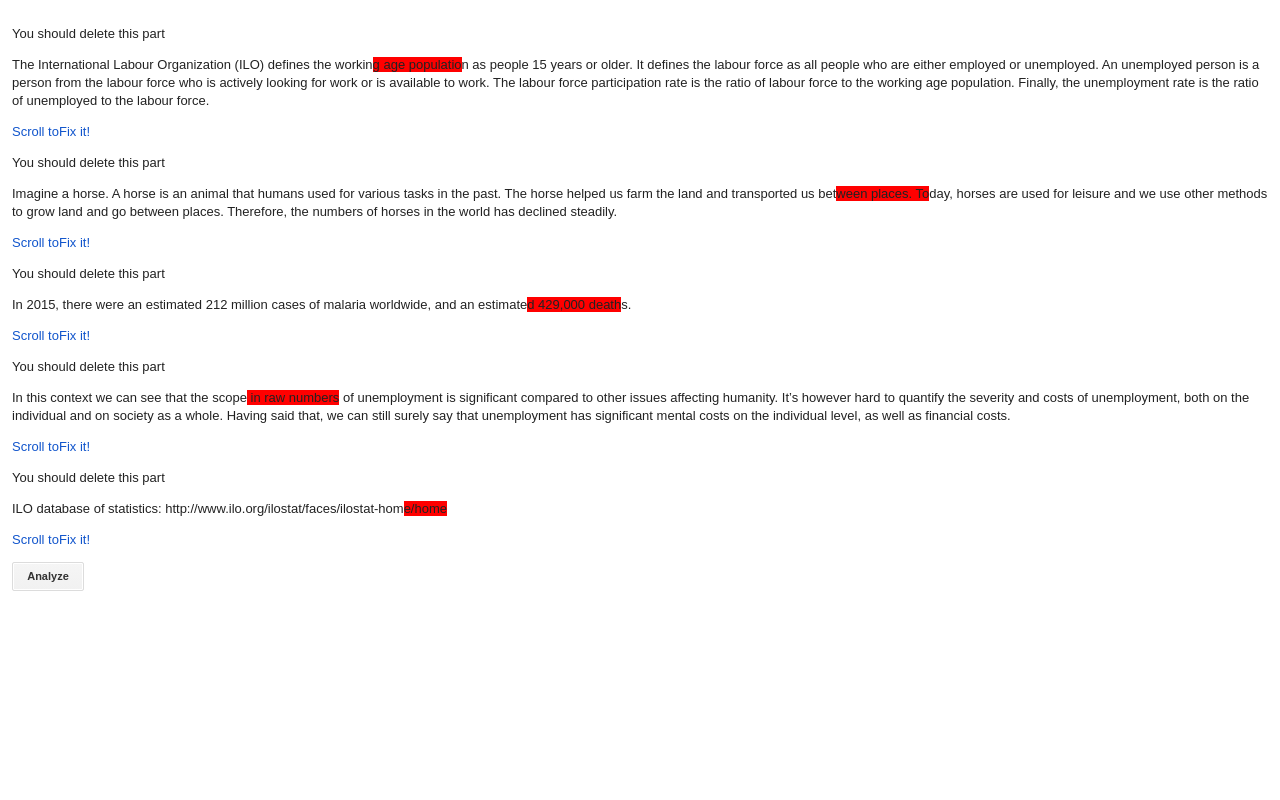
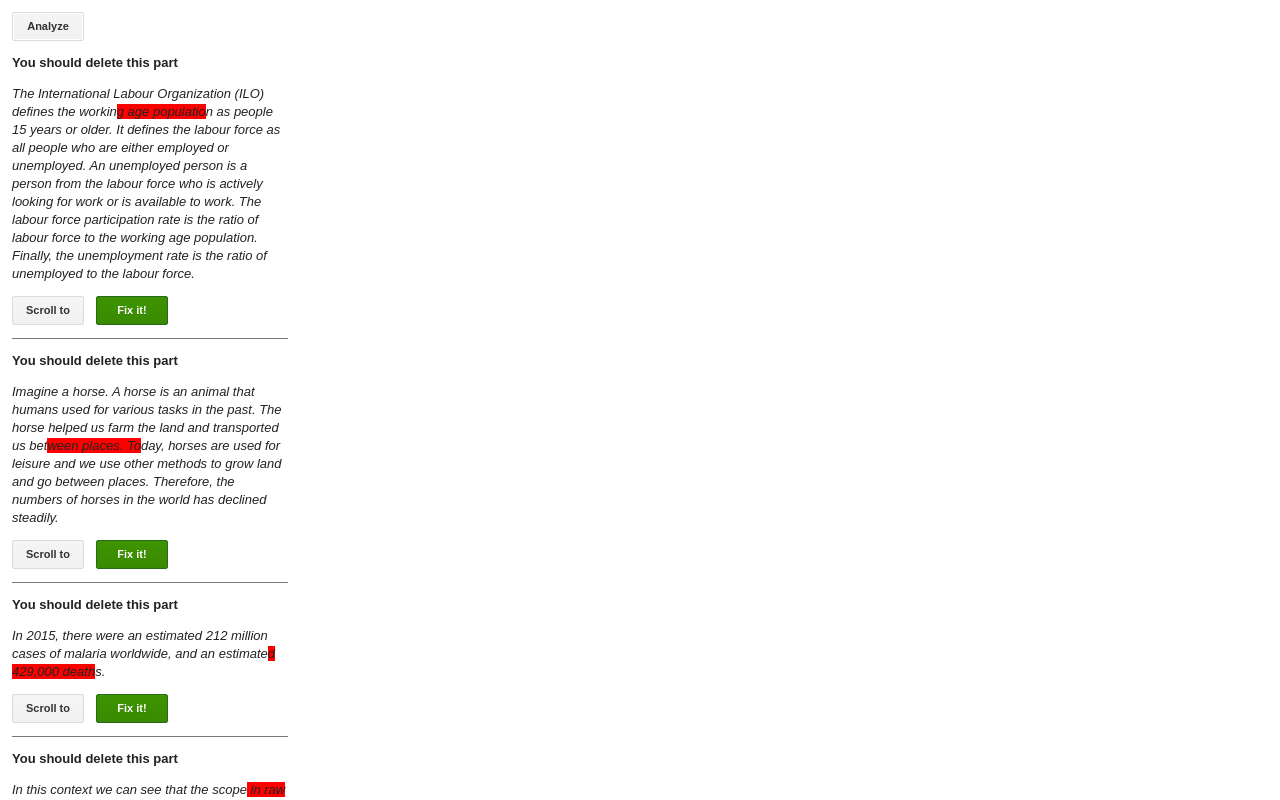
Before and after one commit to johannth/google-docs-writing-companion, a React (Create React App) app: page / in a window 1280 px wide. Both pictures are taken after a click on the button "Analyze". Shown: the top 800 px of the page. Built offline with nearby package versions, Linux system fonts and the light colour scheme.

Commit message:
Slightly nicer styling

```diff
--- a/src/App.css
+++ b/src/App.css
@@ -1,28 +1,16 @@
-.App {
-  text-align: center;
+.sidebar {
+  width: 300px;
 }
 
-.App-logo {
-  animation: App-logo-spin infinite 20s linear;
-  height: 80px;
+.suggestion {
+  border-bottom: 1px solid #777;
 }
 
-.App-header {
-  background-color: #222;
-  height: 150px;
-  padding: 20px;
-  color: white;
+.suggestion__description {
+  font-weight: bold;
 }
 
-.App-intro {
-  font-size: large;
+
+.suggestion__context {
+  font-style: italic;
 }
-
-@keyframes App-logo-spin {
-  from { transform: rotate(0deg); }
-  to { transform: rotate(360deg); }
-}
-
-.highlight {
-  background-color: red;
-}
--- a/src/App.js
+++ b/src/App.js
@@ -52,14 +52,6 @@ const analyze = textElements => {
   return Promise.resolve({
     suggestions: randomNonsensicalSuggestions,
   });
-};
-
-const printElement = prefix => element => {
-  if (element.text) {
-    console.log(prefix, element.id, element.type, element.text);
-  } else {
-    console.log(prefix, element.id, element.type);
-  }
 };
 
 const runAnalysis = () => {
@@ -126,12 +118,19 @@ const fixFromSuggestion = (elementId, startIndex, endIndex, replacement) => {
 
 const Suggestion = (handleLinkTo, handleFixIt) => suggestion => {
   return (
-    <div key={suggestion.id}>
-      <p>{suggestion.description}</p>
+    <div className="suggestion" key={suggestion.id}>
+      <p className="suggestion__description">{suggestion.description}</p>
       <SuggestionContext suggestion={suggestion} />
-      <p>
-        <a onClick={() => handleLinkTo(suggestion.id)}>Scroll to</a>
-        <a onClick={() => handleFixIt(suggestion.id)}>Fix it!</a>
+      <p className="suggestion__actions">
+        <button className="button" onClick={() => handleLinkTo(suggestion.id)}>
+          Scroll to
+        </button>
+        <button
+          className="button green"
+          onClick={() => handleFixIt(suggestion.id)}
+        >
+          Fix it!
+        </button>
       </p>
     </div>
   );
@@ -144,9 +143,11 @@ const SuggestionContext = ({ suggestion }) => {
     suggestion.endIndex
   );
   const after = suggestion.context.slice(suggestion.endIndex);
+
+  const highlightStyle = { backgroundColor: suggestion.color };
   return (
-    <p>
-      {before}<span className="highlight">{core}</span>{after}
+    <p className="suggestion__context">
+      {before}<span style={highlightStyle}>{core}</span>{after}
     </p>
   );
 };
@@ -215,12 +216,13 @@ class App extends Component {
       this.state.analysis.suggestions) || [];
     return (
       <div className="sidebar">
+        <div>
+          <button onClick={this.handleAnalyzeButtonPress}>Analyze</button>
+        </div>
         <div id="suggestions">
           {suggestions.map(Suggestion(this.handleLinkTo, this.handleFixIt))}
         </div>
-        <div className="block" id="button-bar">
-          <button onClick={this.handleAnalyzeButtonPress}>Analyze</button>
-        </div>
+
       </div>
     );
   }
```
